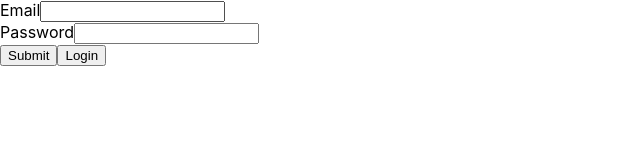
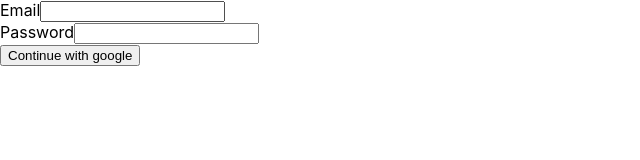
Before and after one commit to shiv2k0/firebase, a React (Create React App) app: page / in a window 1280 px wide. Shown: the top 160 px of the page, without its empty margins (0-640 px from the left). Built offline with nearby package versions, Linux system fonts and the light colour scheme.

Commit message:
authentication using google

```diff
--- a/src/App.js
+++ b/src/App.js
@@ -1,16 +1,18 @@
 import { useState } from "react";
 import { app } from "./firebaseConfig";
-import { getAuth, createUserWithEmailAndPassword,signInWithEmailAndPassword  } from "firebase/auth";
+import { getAuth, GoogleAuthProvider ,signInWithPopup  } from "firebase/auth";
+
 
 function App() {
   let auth = getAuth(app);
+  const googleProvider = new GoogleAuthProvider();
   const [data, setData] = useState({});
   const handleChange = (event) => {
     const newInput = { [event.target.name]: event.target.value };
     setData({ ...data, ...newInput });
   };
   const handleSubmit = () => {
-    createUserWithEmailAndPassword(auth, data.email, data.password)
+    signInWithPopup(auth,googleProvider)
       .then((response) => {
         console.log(response.user);
         alert("New User Added")
@@ -18,18 +20,7 @@ function App() {
       .catch((err) => {
         alert(err.message);
       });
-
   };
-  const handleLogin=()=>{
-    signInWithEmailAndPassword(auth, data.email, data.password)
-      .then((response) => {
-        console.log(response.user);
-        alert("Login Successful")
-      })
-      .catch((err) => {
-        alert(err.message);
-      });
-  }
   return (
     <div className="App">
       <label htmlFor="email">Email</label>
@@ -43,8 +34,7 @@ function App() {
         onChange={handleChange}
       />
       <br />
-      <button onClick={handleSubmit}>Submit</button>
-      <button onClick={handleLogin}>Login</button>
+      <button onClick={handleSubmit}>Continue with google</button>
     </div>
   );
 }
```
